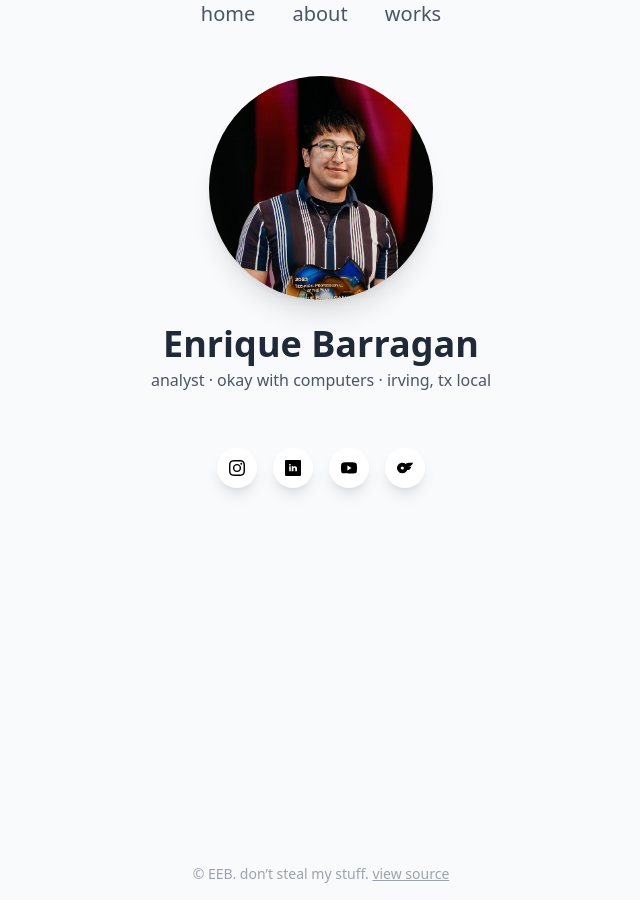
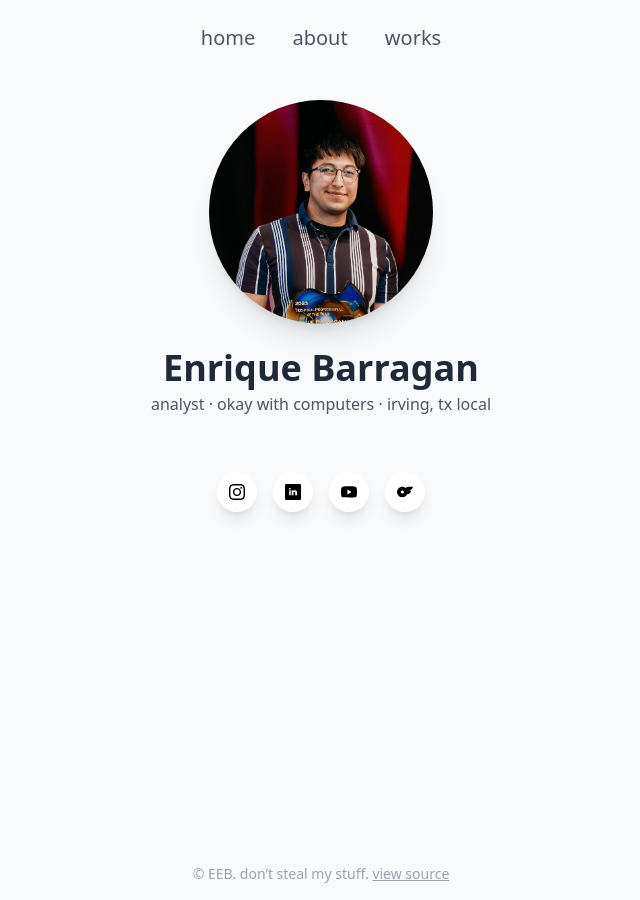
Before and after one commit to enriquebarragan/enriquebarragan.github.io, a Jekyll site: the page built from index.md, in a window 1280 px wide. Shown: the whole page, without its empty margins (319-959 px from the left). Built offline with Jekyll 4.4.1, drawn with Linux system fonts in a browser that asks for light colours; nearby versions of some CDN libraries.

Commit message:
Update default.html

```diff
--- a/_layouts/default.html
+++ b/_layouts/default.html
@@ -8,7 +8,7 @@
   <script src="https://cdn.tailwindcss.com"></script>
 
 </head>
-<body class="bg-gray-50 text-gray-800 antialiased min-h-screen flex flex-col">
+<body class="pt-6 bg-gray-50 text-gray-800 antialiased min-h-screen flex flex-col">
 
   {% include nav.html %}
 
```
